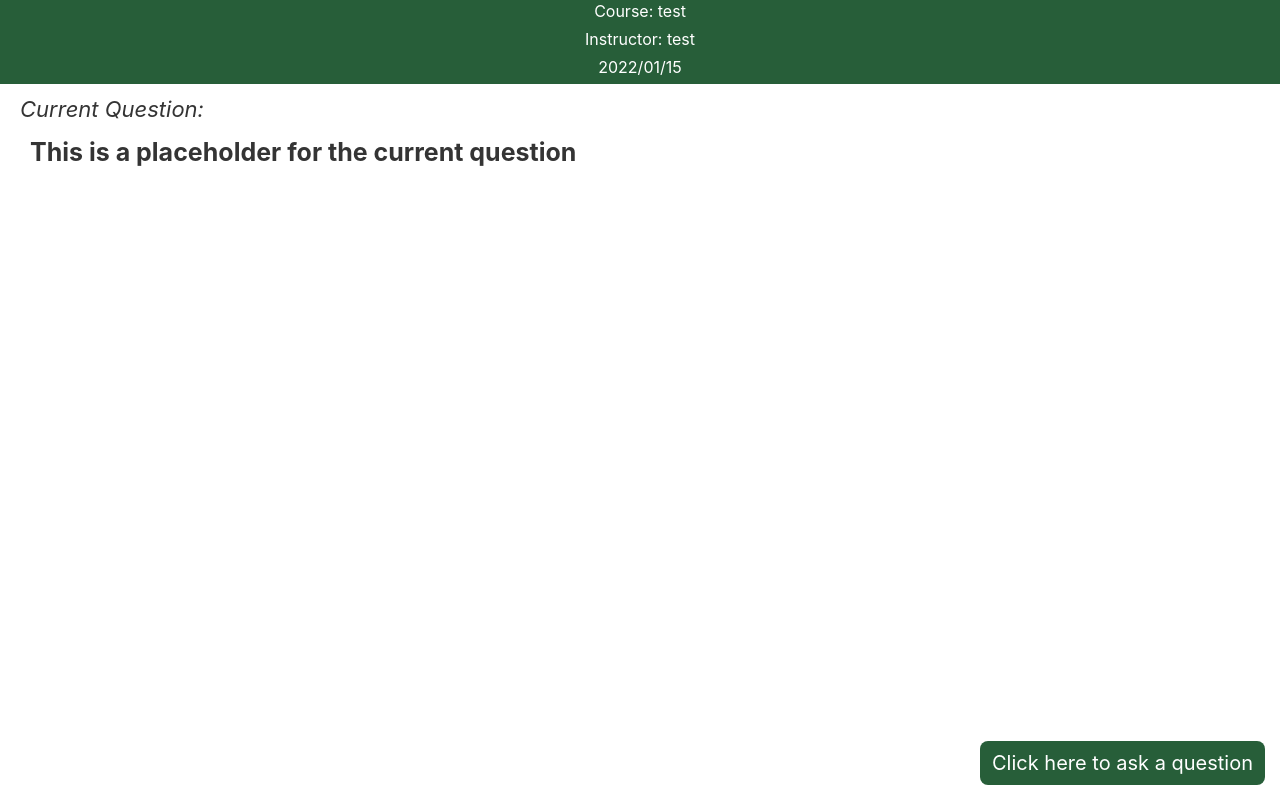
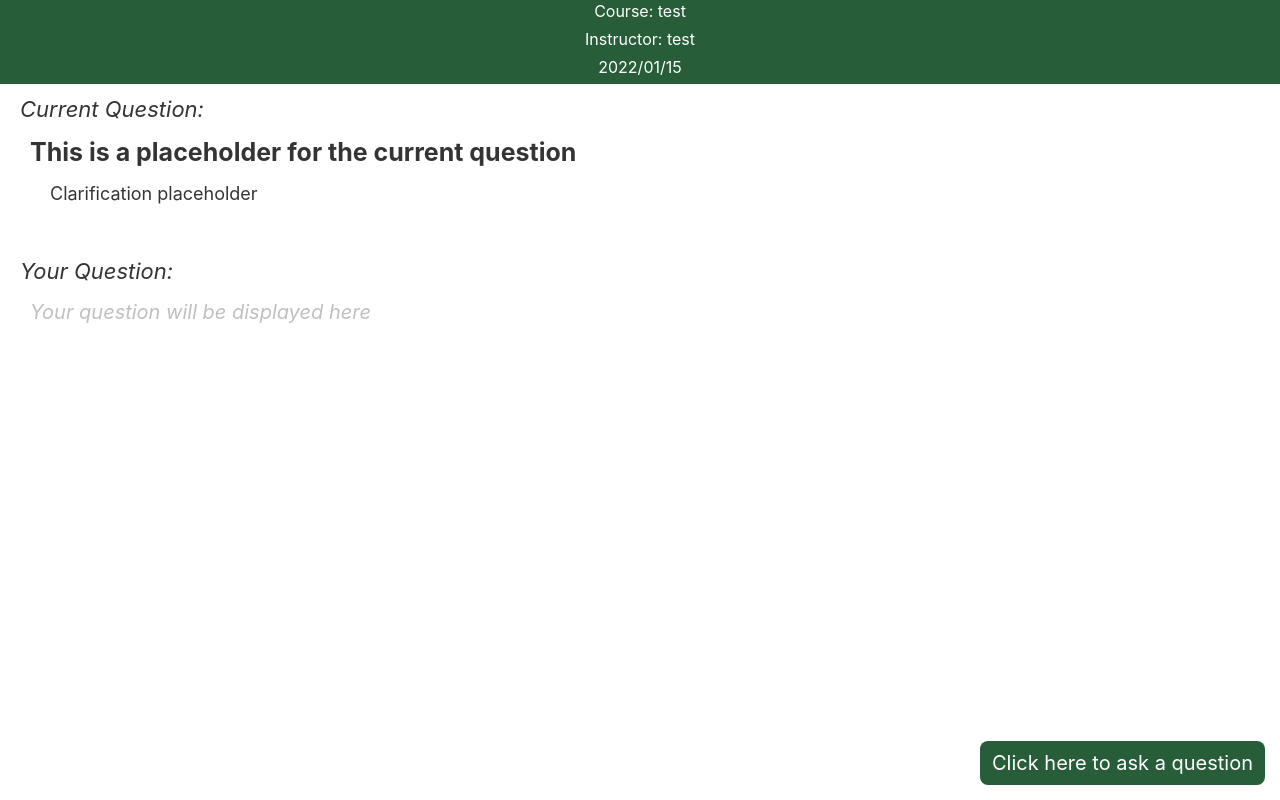
Before and after one commit to nguyen-thanh05/sudo-hackers-HackEd2022, a React (Create React App) app in the folder client/: page /student in a window 1280 px wide. Built offline with nearby package versions, Linux system fonts and the light colour scheme.

Commit message:
Add your question

```diff
--- a/client/src/student.js
+++ b/client/src/student.js
@@ -10,6 +10,7 @@ class student extends Component {
             instructor: "test",
             date: this.getCurrentDate(),
             currentQuestion: this.getCurrentQuestion(),
+            yourQuestion: this.getYourQuestion(),
             showForm: false,
             showAskButton: true
 
@@ -22,6 +23,9 @@ class student extends Component {
 
     getCurrentQuestion() {
         return 'This is a placeholder for the current question'
+    }
+    getYourQuestion() {
+        return null;
     }
     getCurrentDate(separator='/'){
 
@@ -43,7 +47,9 @@ class student extends Component {
     }
 
 	render() {
+
 		return (
+
 			<div>
                 <Container
                     style={{backgroundColor: "rgb(39, 94, 57)"}}
@@ -73,7 +79,7 @@ class student extends Component {
                         {this.state.date}
                     </div>
                 </Container>
-                <Container fixed>
+                <Container>
                     <div style = {{
                         paddingLeft:20,
                         paddingTop:10,
@@ -93,7 +99,55 @@ class student extends Component {
                     }}>
                         {this.state.currentQuestion}
                     </div>
+
+                    <div style = {{
+                        paddingLeft:50,
+                        paddingTop:10,
+                        textAlign: "left",
+                        fontSize: "18px",
+
+                    }}>
+                        Clarification placeholder
+                    </div>
                 </Container>
+
+                    <div style = {{
+                        paddingLeft:20,
+                        paddingTop:50,
+                        textAlign: "left",
+                        fontSize: "22px",
+                        fontStyle: "italic"
+                    }}>
+                        Your Question:
+                    </div>
+
+                    <div style = {
+                        this.state.yourQuestion == null ?
+                            {
+                                paddingLeft:30,
+                                paddingTop:10,
+                                textAlign: "left",
+                                fontSize: "20px",
+                                fontStyle: "italic",
+                                color: "rgb(192, 192, 192)"
+                            }
+
+                            : {
+                                paddingLeft:30,
+                                paddingTop:10,
+                                textAlign: "left",
+                                fontSize: "25px",
+                                fontWeight: "bold"
+                            }
+                    }>
+                        {this.state.yourQuestion == null ? "Your question will be displayed here" : this.state.yourQuestion}
+                    </div>
+
+
+                <Container>
+
+                </Container>
+
                 <Button
                     onClick = {this.handleAskQuestionButtonClick}
                     open = {this.state.showAskButton}
```
